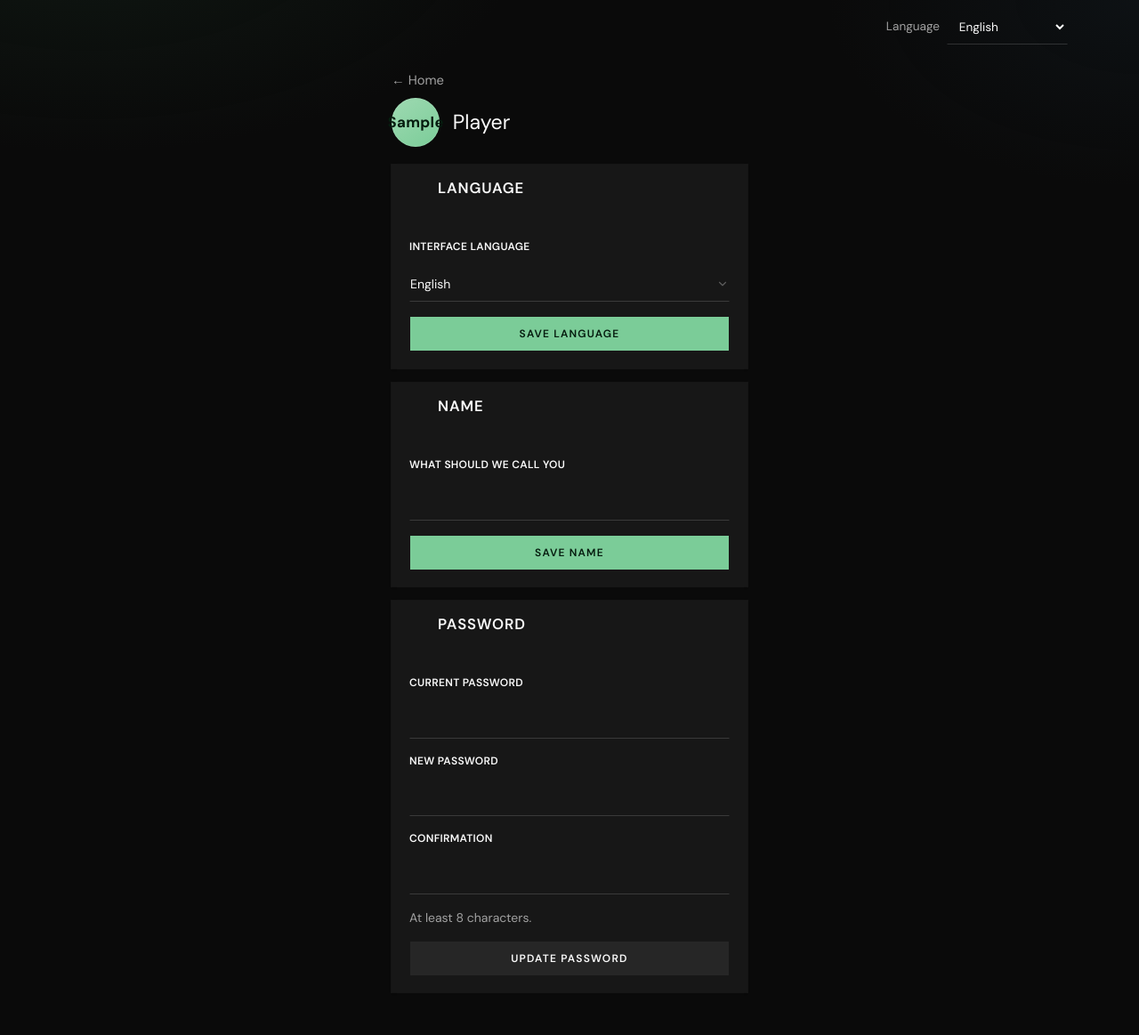
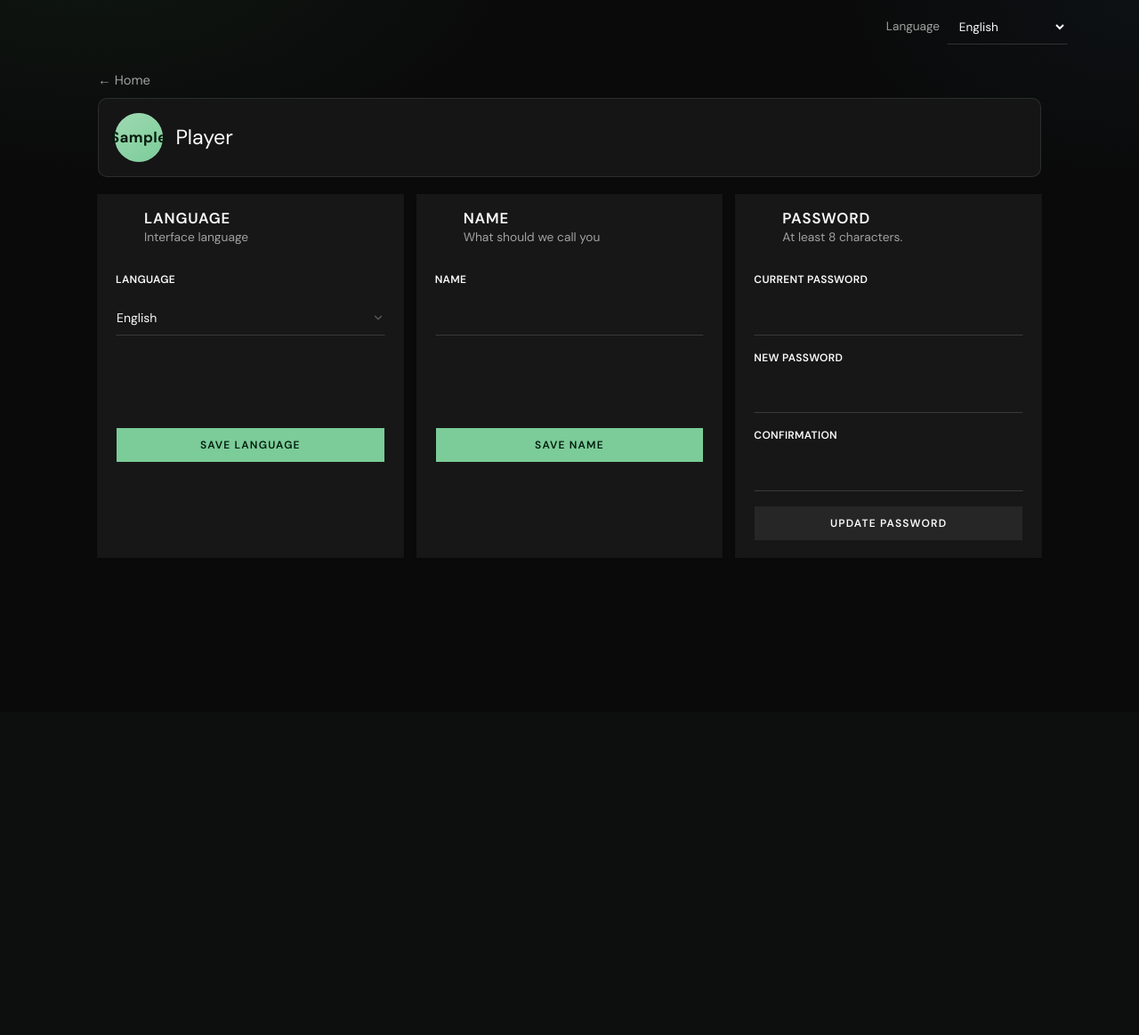
Before and after one commit to hladii/chess-assistant, a Flask app: template templates/profile.html in a window 1280 px wide. Shown: the whole page at 89% size. After the commit the page ends 607 px from the top, so only its background shows below. Run offline with Flask 3, Linux system fonts and the light colour scheme; the template is opened without the code that fills it: most values are stand-ins (such as "Sample title", 1, 10 or a date in 2020); parts of the project's set-up code (start-up, migrations or seed data) failed here and were passed over.

Commit message:
Lay out profile settings as a three-card grid.
Put language, name, and password side by side on desktop for a clearer settings scan.

Co-authored-by: Cursor <cursoragent@cursor.com>

```diff
--- a/static/style.css
+++ b/static/style.css
@@ -189,6 +189,10 @@ body.nav-open .nav-burger-lines::after {
   font-size: 1.05rem;
 }
 
+.page.page-profile-main {
+  max-width: 1100px;
+}
+
 .profile-hero {
   margin-bottom: 1.25rem;
 }
@@ -198,6 +202,10 @@ body.nav-open .nav-burger-lines::after {
   align-items: center;
   gap: 0.9rem;
   margin-top: 0.5rem;
+  padding: 1rem 1.1rem;
+  border: 1px solid var(--border);
+  border-radius: var(--radius);
+  background: color-mix(in oklab, var(--card) 88%, transparent);
 }
 
 .profile-hero-card h1 {
@@ -206,8 +214,46 @@ body.nav-open .nav-burger-lines::after {
   font-size: 1.45rem;
 }
 
+.page-profile-main .profile-grid {
+  display: grid;
+  grid-template-columns: repeat(3, minmax(0, 1fr));
+  gap: 1rem;
+  align-items: stretch;
+  width: 100%;
+}
+
+.page-profile-main .profile-card {
+  margin: 0;
+  min-width: 0;
+  height: 100%;
+  display: flex;
+  flex-direction: column;
+  gap: 0.85rem;
+}
+
+.page-profile-main .profile-card > header {
+  display: grid;
+  gap: 0.2rem;
+}
+
+.profile-card-desc {
+  margin: 0;
+  font-size: 0.86rem;
+  line-height: 1.35;
+}
+
+.page-profile-main .profile-card .form-stack {
+  flex: 1;
+}
+
 .banner-ok {
   margin: 0 0 1rem;
+}
+
+@media (max-width: 800px) {
+  .page-profile-main .profile-grid {
+    grid-template-columns: 1fr;
+  }
 }
 
 .guest-locale-bar {
--- a/templates/profile.html
+++ b/templates/profile.html
@@ -2,7 +2,8 @@
 
 {% block title %}{{ _('Profile') }} · Chess Move Advisor{% endblock %}
 
-{% block main_class %}page narrow{% endblock %}
+{% block body_class %}page-profile{% endblock %}
+{% block main_class %}page page-profile-main{% endblock %}
 
 {% block content %}
 <header class="profile-hero">
@@ -19,16 +20,18 @@
 {% if message %}<p class="message banner-ok">{{ message }}</p>{% endif %}
 {% if error %}<p class="alert" data-variant="destructive" role="alert">{{ error }}</p>{% endif %}
 
-<section class="card card-section">
+<div class="profile-grid">
+  <section class="card card-section profile-card">
     <header>
       <h2>{{ _('Language') }}</h2>
+      <p class="muted profile-card-desc">{{ _('Interface language') }}</p>
     </header>
     <form method="post" action="{{ url_for('profile') }}" class="form-stack">
       <input type="hidden" name="csrf_token" value="{{ csrf_token }}">
       <input type="hidden" name="form" value="locale">
 
       <div role="group" class="field">
-      <label for="locale">{{ _('Interface language') }}</label>
+        <label for="locale">{{ _('Language') }}</label>
         <select id="locale" class="input" name="locale">
           {% for code in supported_locales %}
           <option value="{{ code }}" {% if (user.locale or current_locale or 'en') == code %}selected{% endif %}>{{ locale_labels[code] }}</option>
@@ -40,16 +43,17 @@
     </form>
   </section>
 
-<section class="card card-section" style="margin-top:1rem">
+  <section class="card card-section profile-card">
     <header>
       <h2>{{ _('Name') }}</h2>
+      <p class="muted profile-card-desc">{{ _('What should we call you') }}</p>
     </header>
     <form method="post" action="{{ url_for('profile') }}" class="form-stack">
       <input type="hidden" name="csrf_token" value="{{ csrf_token }}">
       <input type="hidden" name="form" value="profile">
 
       <div role="group" class="field">
-      <label for="display_name">{{ _('What should we call you') }}</label>
+        <label for="display_name">{{ _('Name') }}</label>
         <input id="display_name" class="input" name="display_name" type="text" required maxlength="40" value="{{ user.display_name or '' }}" autocomplete="nickname">
       </div>
 
@@ -57,9 +61,10 @@
     </form>
   </section>
 
-<section class="card card-section" style="margin-top:1rem">
+  <section class="card card-section profile-card">
     <header>
       <h2>{{ _('Password') }}</h2>
+      <p class="muted profile-card-desc">{{ _('At least 8 characters.') }}</p>
     </header>
     <form method="post" action="{{ url_for('profile') }}" class="form-stack">
       <input type="hidden" name="csrf_token" value="{{ csrf_token }}">
@@ -80,8 +85,8 @@
         <input id="confirm_password" class="input" name="confirm_password" type="password" required minlength="8" autocomplete="new-password">
       </div>
 
-    <p class="muted">{{ _('At least 8 characters.') }}</p>
       <button type="submit" class="btn" data-variant="secondary">{{ _('Update password') }}</button>
     </form>
   </section>
+</div>
 {% endblock %}
```
Lines whose indentation alone changed are shown as unchanged.
